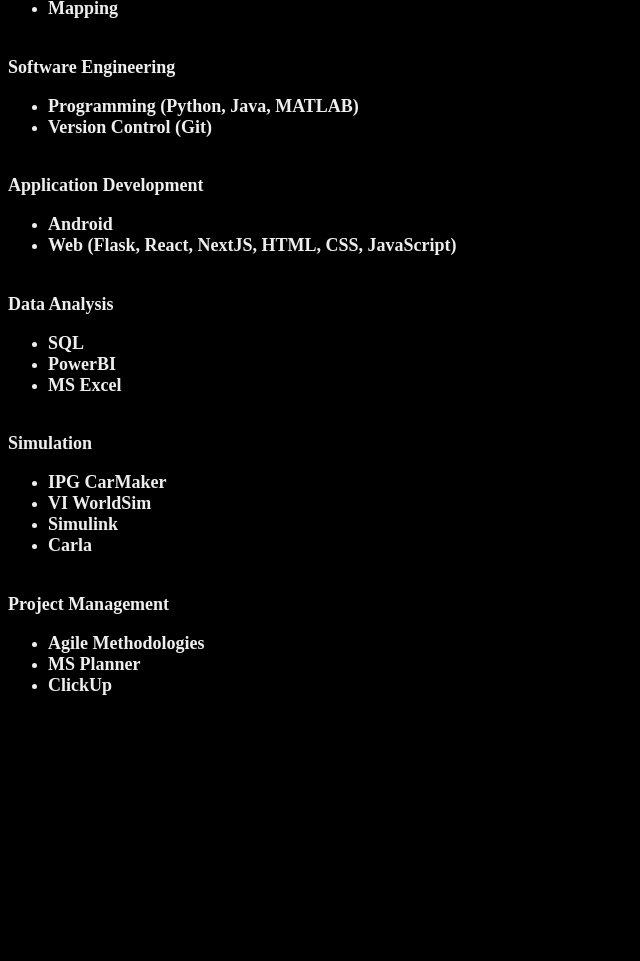
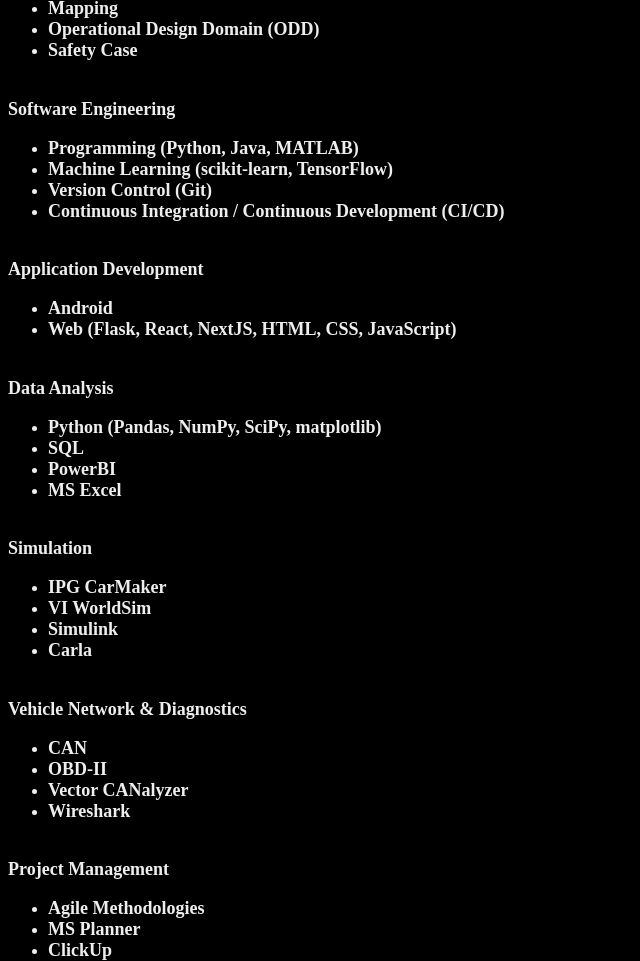
Before and after one commit to nirmal-jose/nirmal-jose.github.io, a plain HTML site: page assets/pages/skills_tools.html in a window 1280 px wide. Shown: the part 317-1278 px from the top of the page, without its empty margins (0-640 px from the left). Before the commit the page ends 1013 px from the top, so only its background shows below. Drawn offline with Linux system fonts and the light colour scheme.

Commit message:
Skills & Tools updated with CV

```diff
--- a/assets/pages/skills_tools.html
+++ b/assets/pages/skills_tools.html
@@ -24,6 +24,8 @@
         <li><b>Computer Vision</b></li>
         <li><b>Localisation</b></li>
         <li><b>Mapping</b></li>
+        <li><b>Operational Design Domain (ODD)</b></li>
+        <li><b>Safety Case</b></li>
     </ul>
 </body>
 <br>
@@ -31,7 +33,9 @@
 <body>
     <ul type="disc">
         <li><b>Programming (Python, Java, MATLAB)</b></li>
+        <li><b>Machine Learning (scikit-learn, TensorFlow)</b></li>
         <li><b>Version Control (Git)</b></li>
+        <li><b>Continuous Integration / Continuous Development (CI/CD)</b></li>
     </ul>
 </body>
 <br>
@@ -46,6 +50,7 @@
 <h3>Data Analysis</h3>
 <body>
     <ul type="disc">
+        <li><b>Python (Pandas, NumPy, SciPy, matplotlib)</b></li>
         <li><b>SQL</b></li>
         <li><b>PowerBI</b></li>
         <li><b>MS Excel</b></li>
@@ -62,6 +67,16 @@
     </ul>
 </body>
 <br>
+<h3>Vehicle Network & Diagnostics</h3>
+<body>
+    <ul type="disc">
+        <li><b>CAN</b></li>
+        <li><b>OBD-II</b></li>
+        <li><b>Vector CANalyzer</b></li>
+        <li><b>Wireshark</b></li>
+    </ul>
+</body>
+<br>
 <h3>Project Management</h3>
 <body>
     <ul type="disc">
```
